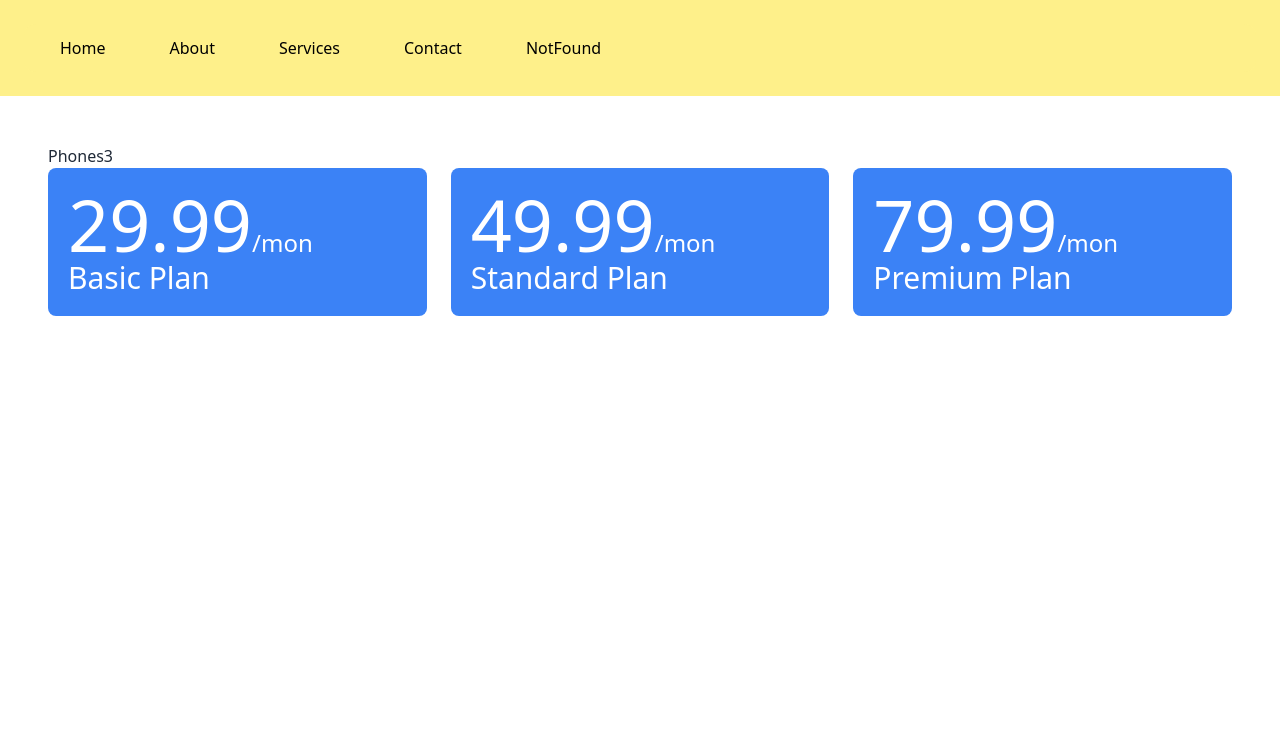
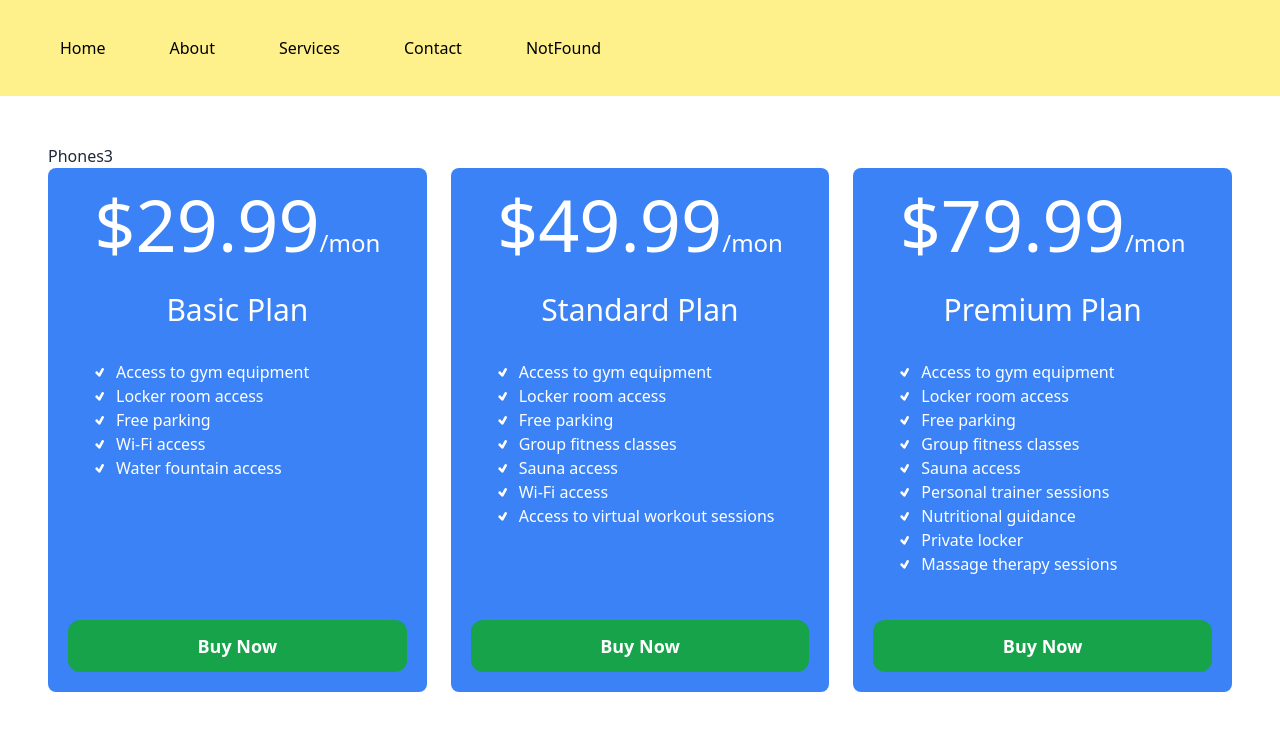
Before and after one commit to M-Rakib-Ahmed/my-react-options-app, a React (Vite) app: page / in a window 1280 px wide. Shown: the top 730 px of the page. Built offline with nearby package versions, Linux system fonts and the light colour scheme.

Commit message:
new card and file added

```diff
--- /dev/null
+++ b/src/components/Feature/Feature.jsx
@@ -0,0 +1,13 @@
+import { TiTick } from "react-icons/ti";
+
+const Feature = ({feature}) => {
+    console.log(feature);
+
+    return (
+        <div>
+         <p className="flex items-center gap-2"> <TiTick></TiTick> {feature}</p>
+        </div>
+    );
+};
+
+export default Feature;
--- a/src/components/PriceOptions/PriceOptions.jsx
+++ b/src/components/PriceOptions/PriceOptions.jsx
@@ -42,8 +42,8 @@ const PriceOptions = () => {
         "Personal trainer sessions",
         "Nutritional guidance",
         "Private locker",
-        "Massage therapy sessions",
-        "24/7 gym access"
+        "Massage therapy sessions"
+
       ]
     },
 
@@ -60,6 +60,7 @@ const PriceOptions = () => {
             }
             </div>
         </div>
+
     );
 };
 
--- a/src/components/Priceoption/Priceoption.jsx
+++ b/src/components/Priceoption/Priceoption.jsx
@@ -1,15 +1,22 @@
+import Feature from "../Feature/Feature";
 
 
 const Priceoption = ({option}) => {
     const {name, id, price, features}=option
 
     return (
-        <div className="bg-blue-500 rounded-lg p-5 text-white">
-        <h2 >
-            <span className="text-7xl">{price}</span>
+        <div className="bg-blue-500 rounded-lg p-5 text-white flex flex-col ">
+        <h2 className="text-center" >
+            <span className="text-7xl">${price}</span>
             <span className="text-2xl">/mon</span>
         </h2>
-        <h4 className="text-3xl">{name}</h4>
+        <h4 className="text-3xl text-center my-8">{name}</h4>
+        <div className="pl-6 flex-grow">
+            {
+            features.map((feature, idx) => <Feature key={idx} feature={feature}></Feature>)
+        }
+        </div>
+        <button className="mt-11 bg-green-600 w-full py-3 rounded-xl font-bold text-lg hover:bg-green-900">Buy Now</button>
         </div>
     );
 };
```
